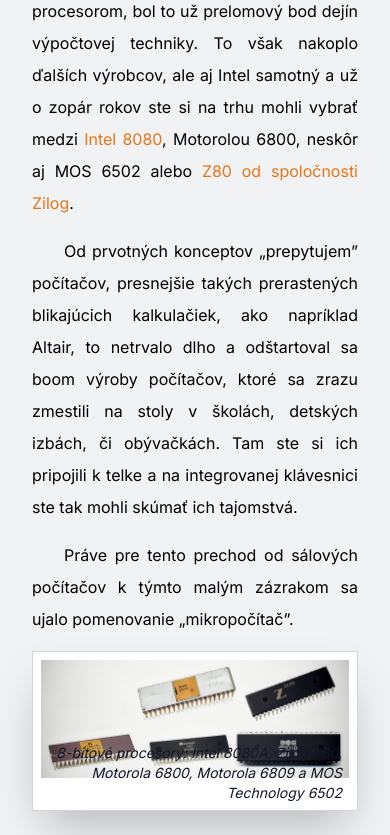
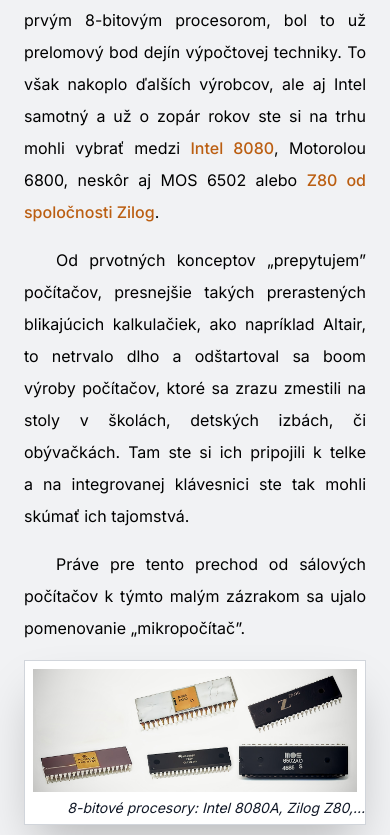
Before and after one commit to mborik/martin.borik.net, a Next.js app: page /101-uvod-mikropocitace in a window 390 px wide. Shown: the part 3209-4044 px from the top of the page. Built offline with nearby package versions, Linux system fonts and the light colour scheme; no server answers.

Commit message:
mobile & design tweeks

```diff
--- a/src/components/common/FigureImage.tsx
+++ b/src/components/common/FigureImage.tsx
@@ -23,10 +23,12 @@
       ? caption
       : renderToString(caption).replace(/<\/?[^>]+(>|$)/g, '') || '';
   return (
-    <figure {...props}>
-      <Image src={image} alt={altText} className={imgClass} />
-      {isCaptionVisible && <figcaption>{caption}</figcaption>}
+    <div {...props} className={`figure-paragraph ${props.className}`}>
+      <figure className={imgClass}>
+        <Image src={image} alt={altText} />
+        {isCaptionVisible && <figcaption>{caption}</figcaption>}
+      </figure>
       {children}
-    </figure>
+    </div>
   );
 };
--- a/src/components/layout/Article.tsx
+++ b/src/components/layout/Article.tsx
@@ -5,14 +5,16 @@
 
 export const Article = ({ children }: { children: React.ReactNode }) => {
   return (
-    <section id='article'>
+    <>
       <BackButon href='/'>
         <ArrowLeft className='size-8 flex-none' aria-hidden='true' />
       </BackButon>
-      <ScrollToTop smooth>
-        <ChevronUp className='size-8 flex-none' />
-      </ScrollToTop>
-      <article>{children}</article>
-    </section>
+      <section id='article'>
+        <ScrollToTop smooth>
+          <ChevronUp className='size-8 flex-none' />
+        </ScrollToTop>
+        {children}
+      </section>
+    </>
   );
 };
--- a/src/components/layout/Episode.tsx
+++ b/src/components/layout/Episode.tsx
@@ -38,7 +38,6 @@
     return {
       ...episode,
       date: new Date(episode.pubDate),
-      number: episode.episode,
       descPlainText: div.textContent || div.innerText,
     };
   }, [isInitialized, currentList]);
@@ -57,7 +56,7 @@
         <h1>
           {config.siteName} #{episode.episode}
         </h1>
-        {children}
+        <article>{children}</article>
         <Related episode={episode} />
       </Article>
     </>
--- a/src/styles/globals.css
+++ b/src/styles/globals.css
@@ -76,7 +76,7 @@
   }
   html {
     @apply h-full p-0 m-0 font-sans scroll-smooth scroll-p-25;
-    @apply bg-background min-h-screen overflow-visible;
+    @apply screen:bg-background min-h-screen overflow-visible;
   }
   @media screen {
     html::not(.episode) {
@@ -162,7 +162,7 @@
   }
 
   .BackButton {
-    @apply fixed print:hidden top-32 left-0 z-20;
+    @apply fixed print:hidden top-24 lg:top-32 left-0 z-20;
 
     > button {
       @apply block p-4 pr-5 m-0 gap-2 backdrop-blur-xl shadow-lg;
@@ -172,8 +172,8 @@
   }
 
   .ScrollToTop {
-    @apply fixed print:hidden bottom-12 right-8 lg:right-16 z-20;
-    @apply block p-4 m-0 gap-2 backdrop-blur-xl shadow-lg;
+    @apply fixed bottom-6 lg:bottom-12 right-8 lg:right-16 z-20;
+    @apply print:hidden screen:block p-4 m-0 gap-2 backdrop-blur-xl shadow-lg;
     @apply text-white select-none bg-background-900 hover:bg-background-800 focus:bg-background-800;
     @apply rounded-full;
   }
@@ -209,14 +209,16 @@
   }
 
   section#article {
-    @apply h-full min-h-screen flex flex-col gap-8 screen:py-20 p-8 md:p-16 lg:p-32;
+    @apply max-w-6xl h-full min-h-screen mx-auto;
+    @apply flex flex-col gap-8 p-6 md:p-8 lg:p-16;
 
     article {
-      @apply flex flex-col gap-4 max-w-6xl mx-auto;
+      @apply relative w-full flex flex-col gap-4;
       @apply text-base md:text-lg;
 
       h1 {
-        @apply text-4xl font-bold pt-12 pb-8 screen:opacity-0 print:pt-0;
+        @apply text-3xl md:text-4xl font-bold pb-12 pt-8 md:pt-4;
+        @apply print:text-4xl print:pt-0 print:pb-4;
       }
       h2 {
         @apply text-3xl font-bold pt-8 pb-6;
@@ -224,58 +226,66 @@
       h3 {
         @apply text-2xl font-semibold pt-6 pb-4;
       }
-      p {
+      p, ul {
         @apply leading-8 text-justify indent-8;
 
         a {
-          @apply text-secondary-500 hover:text-secondary-400 active:text-secondary-300;
-          @apply hover:underline underline-offset-4;
+          @apply text-secondary-400 hover:text-secondary-300 active:text-secondary-200;
+          @apply font-medium hover:underline underline-offset-4;
+          @apply print:text-secondary-300;
         }
         b {
           @apply font-semibold;
         }
-
+      }
+      ul {
+        @apply list-disc list-inside text-left -mt-2 mb-4;
       }
 
-      figure {
-        @apply relative;
-
+      .figure-paragraph {
         > p:not(:last-child) {
           @apply mb-4;
         }
 
+        figure {
+          @apply relative w-full h-auto mb-4 p-2 border border-gray-300 shadow-2xl;
+          background: white;
+
           &:has(> figcaption) {
-          @apply mb-8;
+            @apply pb-8;
           }
 
-        img {
-          background: white;
-
-          &:has(+ figcaption) {
-            padding-bottom: 2rem !important;
-            margin-bottom: -1rem !important;
-          }
-        }
-        img.right-15rem {
-          @apply float-right w-60 h-auto m-4 -mr-1 -mt-1 p-2 border border-gray-300 shadow-2xl;
-        }
-        img.right-20rem {
-          @apply float-right w-80 h-auto m-4 -mr-1 -mt-1 p-2 border border-gray-300 shadow-2xl;
-        }
-        img.left-20rem {
-          @apply float-left w-80 h-auto m-4 -ml-1 -mt-1 p-2 border border-gray-300 shadow-2xl;
-        }
-        img.full {
-          @apply w-full h-auto p-2 border border-gray-300 shadow-2xl;
+          > img {
+            @apply w-full;
           }
 
-        figcaption {
-          @apply text-sm absolute -bottom-2 right-1 w-full px-3 text-right text-gray-900 italic;
+          @media (min-width: 768px), print {
+            &.right-15rem {
+              @apply float-right w-60 m-4 -mr-1 -mt-1;
+            }
+            &.right-20rem {
+              @apply float-right w-80 m-4 -mr-1 -mt-1;
+            }
+            &.right-24rem {
+              @apply float-right w-96 m-4 -mr-1 -mt-1;
+            }
+            &.left-20rem {
+              @apply float-left w-80 m-4 -ml-1 -mt-1;
             }
           }
 
+          > figcaption {
+            @apply text-sm absolute bottom-1.5 right-0 w-full px-3 text-right text-gray-900 italic line-clamp-1;
+          }
+        }
+
+        &.dark figure {
+          @apply bg-background-100 border-none;
+        }
+      }
+    }
     footer {
-        @apply w-full h-auto p-4 border border-gray-300 shadow-2xl text-gray-800;
+      @apply print:hidden w-full h-auto p-4 border border-gray-300 shadow-2xl text-gray-800;
       background: white;
 
       a {
@@ -291,11 +301,14 @@
           @apply flex-shrink-0 block w-32 h-32 overflow-hidden border border-gray-300 shadow-2xl;
         }
         aside {
+          @apply row-span-2 flex flex-col;
+
+          > a {
+            @apply text-lg font-bold mb-2;
+          }
+          > div {
             font-size: 0.9rem;
-            @apply row-span-2 flex flex-col text-primary-200;
-
-            a {
-              @apply text-lg font-bold mb-2;
+            @apply line-clamp-3 text-primary-200;
           }
         }
       }
@@ -307,11 +320,10 @@
             @apply flex flex-col border-l-2 pl-4;
             @apply border-gray-300 hover:border-primary-400 text-gray-500 hover:text-primary-200;
             a {
-                @apply block text-lg font-bold no-underline;
+              @apply block text-lg font-bold no-underline truncate;
             }
             small {
               @apply text-xs truncate;
-              }
             }
           }
         }
```
Lines whose indentation alone changed are shown as unchanged.
